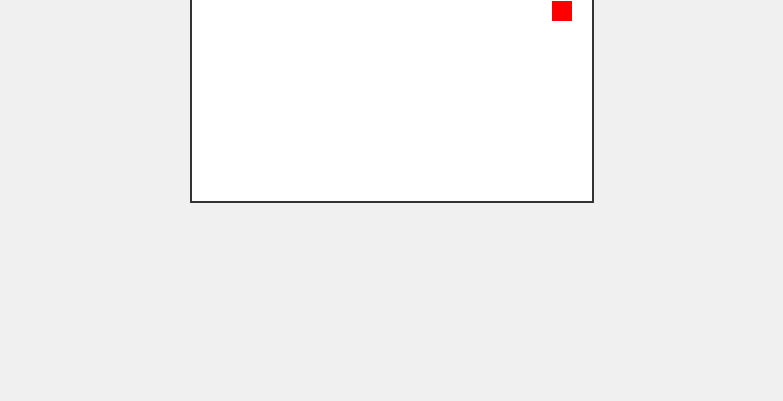
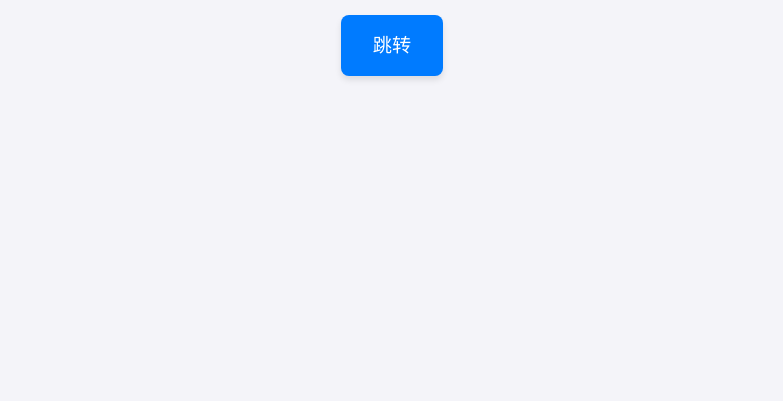
Before and after one commit to CRL-qwq/CRL-qwq.github.io, a plain HTML site: page index.html in a window 1280 px wide. Shown: the part 399-800 px from the top of the page, without its empty margins (248-1031 px from the left). Drawn offline with nearby package versions, Linux system fonts and the light colour scheme.

Commit message:
Update index.html

```diff
--- a/index.html
+++ b/index.html
@@ -4,136 +4,56 @@
 <head>
     <meta charset="UTF-8">
     <meta name="viewport" content="width=device-width, initial-scale=1.0">
-    <title>贪吃蛇游戏</title>
+    <title>跳转网站</title>
     <script src="https://unpkg.com/@tailwindcss/browser@4"></script>
     <link href="https://cdnjs.cloudflare.com/ajax/libs/font-awesome/6.7.2/css/all.min.css" rel="stylesheet">
     <style>
         body {
+            font-family: 'Inter', sans-serif;
+            background-color: #f4f4f9;
             display: flex;
             justify-content: center;
             align-items: center;
             height: 100vh;
             margin: 0;
-            background-color: #f0f0f0;
         }
 
-        #game-board {
-            border: 2px solid #333;
-            background-color: #fff;
+        .container {
+            text-align: center;
+        }
+
+        h1 {
+            font-size: clamp(2rem, 5vw, 3rem);
+            color: #333;
+            margin-bottom: 2rem;
+            line-height: 1.2;
+        }
+
+        button {
+            background-color: #007BFF;
+            color: white;
+            padding: 1rem 2rem;
+            border: none;
+            border-radius: 0.5rem;
+            font-size: 1.2rem;
+            cursor: pointer;
+            transition: all 0.3s ease;
+            box-shadow: 0 4px 6px rgba(0, 0, 0, 0.1);
+        }
+
+        button:hover {
+            background-color: #0056b3;
+            transform: translateY(-2px);
+            box-shadow: 0 6px 8px rgba(0, 0, 0, 0.15);
         }
     </style>
 </head>
 
 <body>
-    <canvas id="game-board" width="400" height="400"></canvas>
-    <script>
-        const canvas = document.getElementById('game-board');
-        const ctx = canvas.getContext('2d');
-
-        const blockSize = 20;
-        const widthInBlocks = canvas.width / blockSize;
-        const heightInBlocks = canvas.height / blockSize;
-
-        let snake = [
-            { x: 5, y: 5 }
-        ];
-        let direction = 'right';
-        let food = {
-            x: Math.floor(Math.random() * widthInBlocks),
-            y: Math.floor(Math.random() * heightInBlocks)
-        };
-
-        function drawBlock(ctx, x, y) {
-            ctx.fillRect(x * blockSize, y * blockSize, blockSize, blockSize);
-        }
-
-        function drawSnake() {
-            ctx.fillStyle = '#00ff00';
-            snake.forEach(segment => {
-                drawBlock(ctx, segment.x, segment.y);
-            });
-        }
-
-        function drawFood() {
-            ctx.fillStyle = '#ff0000';
-            drawBlock(ctx, food.x, food.y);
-        }
-
-        function moveSnake() {
-            let head = { ...snake[0] };
-            switch (direction) {
-                case 'right':
-                    head.x++;
-                    break;
-                case 'left':
-                    head.x--;
-                    break;
-                case 'up':
-                    head.y--;
-                    break;
-                case 'down':
-                    head.y++;
-                    break;
-            }
-            snake.unshift(head);
-
-            if (head.x === food.x && head.y === food.y) {
-                food = {
-                    x: Math.floor(Math.random() * widthInBlocks),
-                    y: Math.floor(Math.random() * heightInBlocks)
-                };
-            } else {
-                snake.pop();
-            }
-        }
-
-        function checkCollision() {
-            let head = snake[0];
-            if (head.x < 0 || head.x >= widthInBlocks || head.y < 0 || head.y >= heightInBlocks) {
-                return true;
-            }
-            for (let i = 1; i < snake.length; i++) {
-                if (head.x === snake[i].x && head.y === snake[i].y) {
-                    return true;
-                }
-            }
-            return false;
-        }
-
-        function gameLoop() {
-            ctx.clearRect(0, 0, canvas.width, canvas.height);
-            drawSnake();
-            drawFood();
-            moveSnake();
-            if (checkCollision()) {
-                alert('游戏结束！');
-                snake = [
-                    { x: 5, y: 5 }
-                ];
-                direction = 'right';
-            }
-            setTimeout(gameLoop, 200);
-        }
-
-        document.addEventListener('keydown', function (event) {
-            switch (event.key) {
-                case 'ArrowRight':
-                    if (direction !== 'left') direction = 'right';
-                    break;
-                case 'ArrowLeft':
-                    if (direction !== 'right') direction = 'left';
-                    break;
-                case 'ArrowUp':
-                    if (direction !== 'down') direction = 'up';
-                    break;
-                case 'ArrowDown':
-                    if (direction !== 'up') direction = 'down';
-                    break;
-            }
-        });
-
-        gameLoop();
-    </script>
+    <div class="container">
+        <h1>点击下方按钮跳转至 tcs.github.io</h1>
+        <button onclick="window.location.href='https://tcs.github.io'">跳转</button>
+    </div>
 </body>
 
 </html>
```
